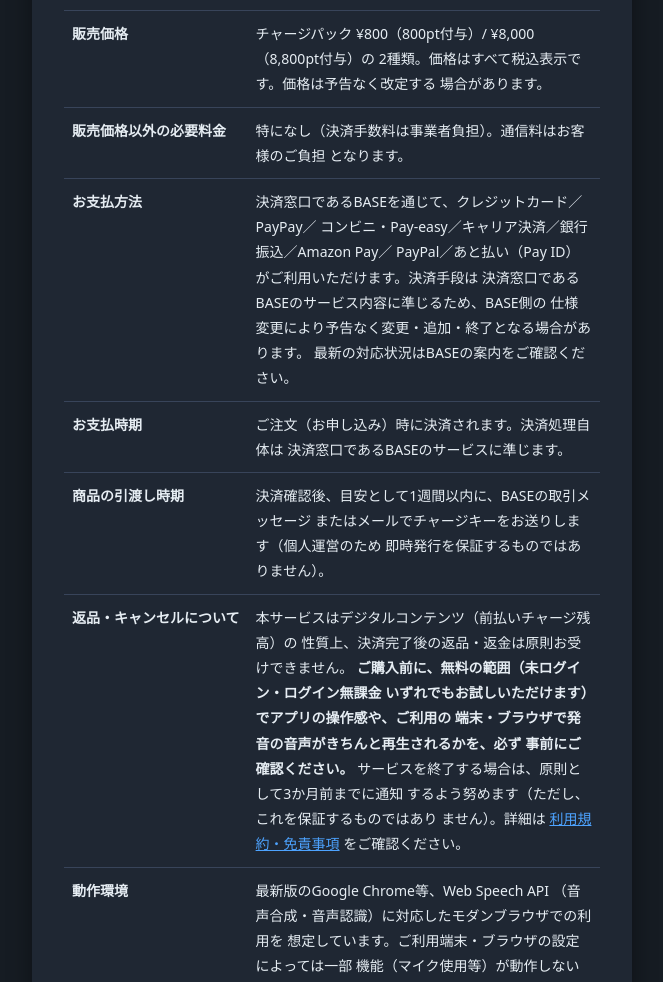
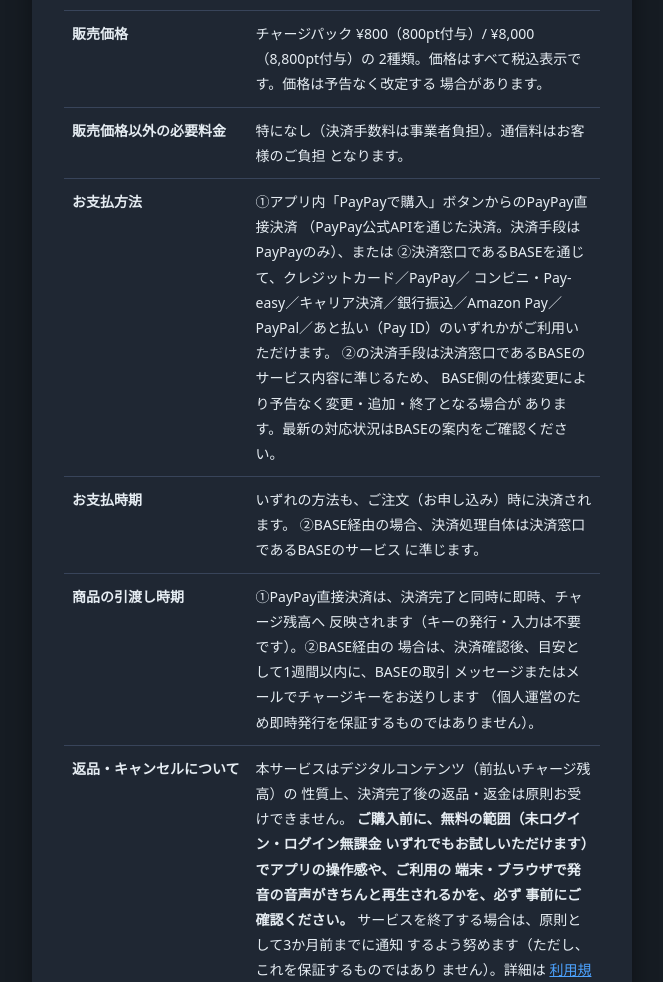
Before and after one commit to yutsuka123/LearningEnglishWithAI, a FastAPI app: page /tokushoho in a window 1280 px wide. Shown: the part 550-1532 px from the top of the page, without its empty margins (308-971 px from the left). Run offline with FastAPI, Linux system fonts and the light colour scheme.

Commit message:
fix: PayPay直接決済の¥8,000をBASEと同額(8,800pt)に統一、監査で発覚した回帰を修正
- credit_if_completed/reverse_credit_if_refundedがamount_jpyをそのまま
  pt化しており、BASEのPRICE_TABLE(+10%ボーナス)と食い違っていた
  (Fable監査で発覚のブロッカー)。fulfillment.PRICE_TABLEを単一の情報源
  として再利用するcredited_pt_for()を新設し統一。
- paypay_test.pyのselfcheckが削除済みのpaypay_charge._public_enabledを
  参照しAttributeErrorになっていた回帰(直前のcan_charge統一コミットで
  混入)を修正。
- tokushoho.htmlの支払方法/時期にPayPay直接決済を追記(BASEのみの記載
  だった)。

Co-Authored-By: Claude Sonnet 5 <noreply@anthropic.com>

```diff
--- a/app/routers/paypay_test.py
+++ b/app/routers/paypay_test.py
@@ -384,8 +384,7 @@ def _selfcheck_rate_limit_counter(conn, me: dict) -> tuple[bool, str]:
 
 def _selfcheck_public_flag(conn, me: dict) -> tuple[bool, str]:
     """一般公開フラグが意図せずtrueになっていないか(読み取りのみ)。"""
-    from . import paypay_charge
-    is_public = paypay_charge._public_enabled(conn)
+    is_public = paypay.public_enabled(conn)
     is_prod = paypay.is_production()
     # 本番モードがまだ有効化されていない間は、公開フラグの値に関わらず
     # 問題ない(_guard_not_yet_publicがis_production()も見ているため)。
--- a/templates/tokushoho.html
+++ b/templates/tokushoho.html
@@ -41,19 +41,24 @@
           <td>特になし（決済手数料は事業者負担）。通信料はお客様のご負担
             となります。</td></tr>
         <tr><th>お支払方法</th>
-          <td>決済窓口であるBASEを通じて、クレジットカード／PayPay／
+          <td>①アプリ内「PayPayで購入」ボタンからのPayPay直接決済
+            （PayPay公式APIを通じた決済。決済手段はPayPayのみ）、または
+            ②決済窓口であるBASEを通じて、クレジットカード／PayPay／
             コンビニ・Pay-easy／キャリア決済／銀行振込／Amazon Pay／
-            PayPal／あと払い（Pay ID）がご利用いただけます。決済手段は
-            決済窓口であるBASEのサービス内容に準じるため、BASE側の
-            仕様変更により予告なく変更・追加・終了となる場合があります。
-            最新の対応状況はBASEの案内をご確認ください。</td></tr>
+            PayPal／あと払い（Pay ID）のいずれかがご利用いただけます。
+            ②の決済手段は決済窓口であるBASEのサービス内容に準じるため、
+            BASE側の仕様変更により予告なく変更・追加・終了となる場合が
+            あります。最新の対応状況はBASEの案内をご確認ください。</td></tr>
         <tr><th>お支払時期</th>
-          <td>ご注文（お申し込み）時に決済されます。決済処理自体は
-            決済窓口であるBASEのサービスに準じます。</td></tr>
+          <td>いずれの方法も、ご注文（お申し込み）時に決済されます。
+            ②BASE経由の場合、決済処理自体は決済窓口であるBASEのサービス
+            に準じます。</td></tr>
         <tr><th>商品の引渡し時期</th>
-          <td>決済確認後、目安として1週間以内に、BASEの取引メッセージ
-            またはメールでチャージキーをお送りします（個人運営のため
-            即時発行を保証するものではありません）。</td></tr>
+          <td>①PayPay直接決済は、決済完了と同時に即時、チャージ残高へ
+            反映されます（キーの発行・入力は不要です）。②BASE経由の
+            場合は、決済確認後、目安として1週間以内に、BASEの取引
+            メッセージまたはメールでチャージキーをお送りします
+            （個人運営のため即時発行を保証するものではありません）。</td></tr>
         <tr><th>返品・キャンセルについて</th>
           <td>本サービスはデジタルコンテンツ（前払いチャージ残高）の
             性質上、決済完了後の返品・返金は原則お受けできません。
```
Also changed, not shown: app/services/paypay.py (+23 -3 lines).
